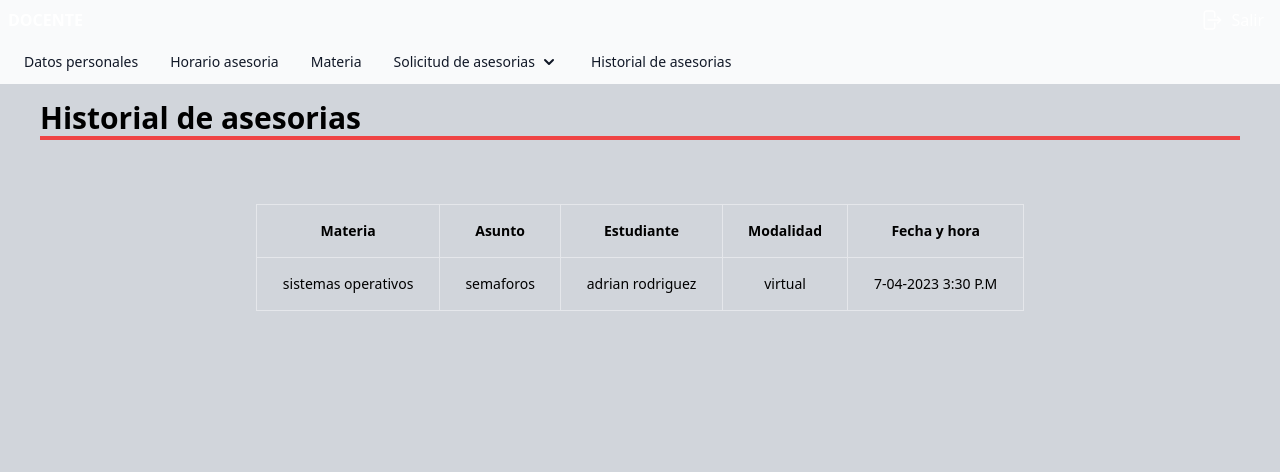
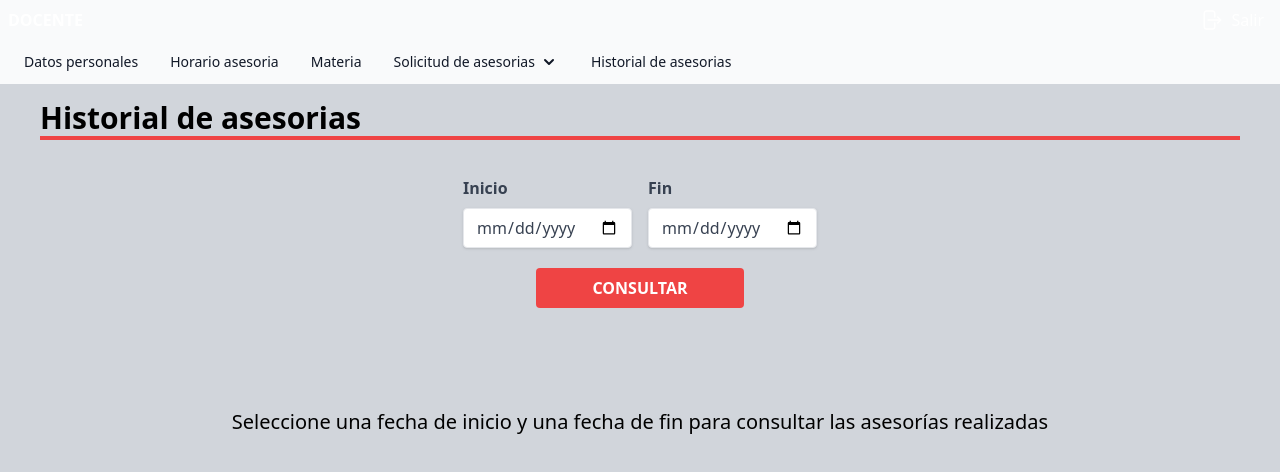
Before and after one commit to dannadeily/front-asesorias, a React (Vite) app: page /docente/historialdocente in a window 1280 px wide. Shown: the top 472 px of the page. Built offline with nearby package versions, Linux system fonts and the light colour scheme; sample sign-in values are in the browser's storage.

Commit message:
docente terminado

```diff
--- a/src/pages/docente/EditarSolicitud.jsx
+++ b/src/pages/docente/EditarSolicitud.jsx
@@ -1,6 +1,34 @@
-import React from "react";
+import React, { useState, useEffect } from "react";
+import conexionAxios from "../../axios/Axios";
 
 const EditarSolicitud = () => {
+  const [AsesoriaAprobada, setAsesoriaAprobada] = useState([]);
+
+  useEffect(() => {
+    const fetchData = async () => {
+      try {
+        const response = await conexionAxios.get(
+          `/consultation/accept/teacher/${localStorage.getItem("userId")}`
+        );
+        setAsesoriaAprobada(response.data);
+      } catch (error) {
+        console.error(error);
+      }
+    };
+
+    fetchData();
+  }, []);
+
+  const cancelarAsesoriaAprobada = async (id) => {
+    try {
+      await conexionAxios.put(`/consultation/cancel/${id}`);
+      window.location.reload(); // Recargar la página actual
+      // Realizar alguna acción adicional después de eliminar la asesoría, como actualizar la lista de asesorías
+    } catch (error) {
+      console.error("Error al eliminar la asesoria", error);
+    }
+  };
+
   return (
     <div>
       <div className=" px-10 py-5 ">
@@ -10,42 +38,70 @@ const EditarSolicitud = () => {
           </h1>
         </div>
       </div>
-      <div className="md:w-1/2 lg:w-3/5 md:h-screen mx-auto my-5">
-        <div className="mx-5 my-10 bg-white shadow-md px-5 py-10 rounded-xl   ">
+      {AsesoriaAprobada && AsesoriaAprobada.length ? (
+        <>
+          <div className="md:w-1/2 lg:w-3/5 md:h-screen mx-auto ">
+            {AsesoriaAprobada.map((asesoriaItem) => (
+              <div
+                className="mx-5 my-5 bg-white shadow-md px-5 py-10 rounded-xl "
+                key={asesoriaItem.id}
+              >
+                <div className="grid grid-cols-2 gap-4 ">
+                  <div>
                     <p className="font-bold mb-3 text-gray-700 uppercase">
                       Estudiante:{" "}
-            <span className="font-normal normal-case">Adrian Redriguez</span>
+                      <span className="font-normal normal-case">
+                        {asesoriaItem.estudiante}
+                      </span>
                     </p>
+
                     <p className="font-bold mb-3 text-gray-700 uppercase">
-            Codigo: <span className="font-normal normal-case">1151707</span>
+                      Asunto:{" "}
+                      <span className="font-normal normal-case">
+                        {asesoriaItem.description}
+                      </span>
                     </p>
-          <p className="font-bold mb-3 text-gray-700 uppercase">
-            Asunto: <span className="font-normal normal-case">semaforonos</span>
-          </p>
+                  </div>
+                  <div>
                     <p className="font-bold mb-3 text-gray-700 uppercase">
                       Materia:{" "}
-            <span className="font-normal normal-case">sistemas operativos</span>
+                      <span className="font-normal normal-case">
+                        {asesoriaItem.materia}
+                      </span>
                     </p>
-          <p className="font-bold mb-3 text-gray-700 uppercase">
-            Modalidad: <span className="font-normal normal-case">virtual</span>
-          </p>
+
                     <p className="font-bold mb-3 text-gray-700 uppercase">
                       Horario:{" "}
                       <span className="font-normal normal-case">
-              lunes 12 de abril a las 4:30 P.M
+                        {asesoriaItem.date} de {asesoriaItem.startTime} a{" "}
+                        {asesoriaItem.endTime}
                       </span>
                     </p>
+                  </div>
+                </div>
 
-          <div className="flex justify-between mt-10">
+                <div className="flex justify-center mt-3">
                   <button
+                    onClick={() => cancelarAsesoriaAprobada(asesoriaItem.id)}
                     type="button"
-              className="py-2 px-10 bg-red-600 hover:bg-red-700 text-white font-bold uppercase rounded-lg "
+                    className="py-2 px-10 bg-red-600 hover:bg-red-700 text-white font-bold uppercase rounded-lg ml-4"
                   >
                    Cancelar
                   </button>
                 </div>
               </div>
+            ))}
           </div>
+        </>
+      ) : (
+        <>
+          <div className="mb-4">
+            <p className="text-xl mt-5 mb-10 text-center">
+              No hay asesorias en este momento
+            </p>
+          </div>
+        </>
+      )}
     </div>
   );
 };
--- a/src/pages/docente/HabilitarMateria.jsx
+++ b/src/pages/docente/HabilitarMateria.jsx
@@ -38,7 +38,7 @@ const HabilitarMateria = () => {
   const habilitarMateria = async (id) => {
     try {
       await conexionAxios.put(`/course/enable/${id}`);
-    //   window.location.reload(); // Recargar la página actual
+      window.location.reload(); // Recargar la página actual
       // Realizar alguna acción adicional después de habilitar la materia
     } catch (error) {
       console.error("Error al habilitar la materia", error);
@@ -103,11 +103,12 @@ const HabilitarMateria = () => {
               )
               .map((materia) => (
                 <li
+                onClick={() => selectMateria(materia)}
                   key={materia.id}
                   className="p-3 hover:bg-gray-100 cursor-pointer"
                 >
                   <span
-                    onClick={() => selectMateria(materia)}
+
                     className={
                       selectedMateria && selectedMateria.id === materia.id
                         ? "font-medium text-blue-600"
--- a/src/pages/docente/HistorialAsesoria.jsx
+++ b/src/pages/docente/HistorialAsesoria.jsx
@@ -1,80 +1,187 @@
-import React from "react";
+import React, { useState, useEffect } from "react";
+import conexionAxios from "../../axios/Axios";
 
 const HistorialAsesoria = () => {
+  const [startDate, setStartDate] = useState("");
+  const [endDate, setEndDate] = useState("");
+  const [dataReporte, setDataReporte] = useState([]);
+  const [searchTerm, setSearchTerm] = useState("");
+  const [filteredData, setFilteredData] = useState([]);
+  const [dataTotal, setDataTotal] = useState([]);
+
+  const handleSubmit = async (e) => {
+    e.preventDefault();
+
+    if (startDate.trim() === "" || endDate.trim() === "") {
+      setAlertaError({
+        error: true,
+        message: "Todos los campos son obligatorios",
+      });
+      setTimeout(() => setAlertaError({ error: false, message: "" }), 5000); // limpiar la alerta después de 5 segundos
+    }
+
+    try {
+      const res = await conexionAxios.post(
+        "/consultation/getAllByTeacherIdAndDateBetween/" +
+          localStorage.getItem("userId"),
+        {
+          startDate,
+          endDate,
+        }
+      );
+
+      if (res.status === 200) {
+        console.log(res.data);
+        // Reiniciar los valores de los campos
+        setDataTotal(res.data); // Actualizar los datos totales
+        setDataReporte(res.data); // Actualizar los datos filtrados inicialmente
+      }
+    } catch (error) {
+      // Manejar el error de la solicitud
+    }
+  };
+
+  const search = (event) => {
+    const term = event.target.value.toLowerCase();
+    setSearchTerm(term);
+
+    const filtered = dataTotal.filter((item) =>
+      Object.values(item).some(
+        (value) => value && value.toString().toLowerCase().includes(term)
+      )
+    );
+
+    setFilteredData(filtered);
+  };
+
   return (
     <div>
-      <div className=" px-10 py-5 ">
+      <div className="px-10 py-5">
         <div className="mb-4">
           <h1 className="text-3xl font-bold border-b-4 border-red-500">
             Historial de asesorias
           </h1>
         </div>
       </div>
+      <form onSubmit={handleSubmit}>
+        <div className="flex justify-center items-center">
+          <div className="mr-4">
+            <label className="block text-gray-700 font-bold mb-2">Inicio</label>
+            <input
+              type="date"
+              value={startDate}
+              onChange={(e) => setStartDate(e.target.value)}
+              className="shadow appearance-none border rounded w-full py-2 px-3 text-gray-700 leading-tight focus:outline-none focus:shadow-outline"
+            />
+          </div>
+          <div>
+            <label className="block text-gray-700 font-bold mb-2">Fin</label>
+            <input
+              type="date"
+              value={endDate}
+              onChange={(e) => setEndDate(e.target.value)}
+              className="shadow appearance-none border rounded w-full py-2 px-3 text-gray-700 leading-tight focus:outline-none focus:shadow-outline"
+            />
+          </div>
+        </div>
+
+        <div className="w-52  mx-auto my-5">
+          <div>
+            <input
+              type="submit"
+              value="Consultar"
+              className="bg-red-500 mb-5 w-full py-2 text-white uppercase font-bold rounded hover:cursor-pointer hover:bg-sky-800 transition-colors"
+            />
+          </div>
+        </div>
+      </form>
+      {dataReporte && dataReporte.length ? (
         <div className="md:w-1/2 lg:w-3/5 md:h-screen mx-auto my-5">
           <div className="flex flex-col">
-          <div className="overflow-x-auto sm:-mx-6 lg:-mx-8">
-            <div className="inline-block min-w-full py-2 sm:px-6 lg:px-8">
-              <div className="overflow-hidden">
-                <table className="min-w-full border text-center text-sm font-light dark:border-neutral-500">
-                  <thead className="border-b font-medium dark:border-neutral-500">
+            <div className="py-2 align-middle inline-block min-w-full sm:px-6 lg:px-8">
+              <div>
+                <div className="p-3">
+                  <label htmlFor="input-group-search" className="sr-only">
+                    Buscar
+                  </label>
+                  <div className="relative">
+                    <div className="absolute inset-y-0 left-0 flex items-center pl-3 pointer-events-none">
+                      <svg
+                        className="w-5 h-5 text-gray-500"
+                        aria-hidden="true"
+                        fill="currentColor"
+                        viewBox="0 0 20 20"
+                        xmlns="http://www.w3.org/2000/svg"
+                      >
+                        <path
+                          fillRule="evenodd"
+                          d="M8 4a4 4 0 100 8 4 4 0 000-8zM2 8a6 6 0 1110.89 3.476l4.817 4.817a1 1 0 01-1.414 1.414l-4.816-4.816A6 6 0 012 8z"
+                          clipRule="evenodd"
+                        ></path>
+                      </svg>
+                    </div>
+                    <input
+                      type="text"
+                      id="input-group-search"
+                      className="w-full pl-10 pr-3 py-2 border border-gray-300 rounded-md text-gray-900 placeholder-gray-500 focus:outline-none focus:ring-2 focus:ring-blue-500 focus:border-blue-500 sm:text-sm"
+                      placeholder="Buscar"
+                      onChange={search}
+                    />
+                  </div>
+                </div>
+              </div>
+              <div className="shadow overflow-hidden border-b border-gray-200 sm:rounded-lg">
+                <table className="min-w-full divide-y divide-gray-400 ">
+                  <thead className="text-xs  uppercase bg-blue-400">
                     <tr>
-                      <th
-                        scope="col"
-                        className="border-r px-6 py-4 dark:border-neutral-500"
-                      >
+                      <th scope="col" className="px-6 py-3">
                         Materia
                       </th>
-                      <th
-                        scope="col"
-                        className="border-r px-6 py-4 dark:border-neutral-500"
-                      >
+                      <th scope="col" className="px-6 py-3">
                         Asunto
                       </th>
-                      <th
-                        scope="col"
-                        className="border-r px-6 py-4 dark:border-neutral-500"
-                      >
+
+                      <th scope="col" className="px-6 py-3">
                         Estudiante
                       </th>
-                      <th
-                        scope="col"
-                        className="border-r px-6 py-4 dark:border-neutral-500"
-                      >
-                        Modalidad
-                      </th>
-                      <th
-                        scope="col"
-                        className="border-r px-6 py-4 dark:border-neutral-500"
-                      >
+                      <th scope="col" className="px-6 py-3">
                         Fecha y hora
                       </th>
                     </tr>
                   </thead>
-                  <tbody>
-                    <tr className="border-b dark:border-neutral-500">
-                      <td className="whitespace-nowrap border-r px-6 py-4 font-medium dark:border-neutral-500">
-                        sistemas operativos
+                  <tbody className="bg-white divide-y divide-gray-400">
+                    {(searchTerm !== "" ? filteredData : dataTotal).map(
+                      (consultarItem) => (
+                        <tr key={consultarItem.id}>
+                          <td className="px-6 py-3">{consultarItem.materia}</td>
+                          <td className="px-6 py-3">
+                            {consultarItem.description}
                           </td>
-                      <td className="whitespace-nowrap border-r px-6 py-4 dark:border-neutral-500">
-                        semaforos
+                          <td className="px-6 py-3">
+                            {consultarItem.estudiante}
                           </td>
-                      <td className="whitespace-nowrap border-r px-6 py-4 dark:border-neutral-500">
-                        adrian rodriguez
-                      </td>
-                      <td className="whitespace-nowrap border-r px-6 py-4 dark:border-neutral-500">
-                        virtual
-                      </td>
-                      <td className="whitespace-nowrap border-r px-6 py-4 dark:border-neutral-500">
-                        7-04-2023 3:30 P.M
+                          <td className="px-6 py-3">
+                            {consultarItem.date} de {consultarItem.startTime} a{" "}
+                            {consultarItem.endTime}
                           </td>
                         </tr>
+                      )
+                    )}
                   </tbody>
                 </table>
               </div>
             </div>
           </div>
         </div>
+      ) : (
+        <div className="mb-4">
+          <div className="px-10 py-5"></div>
+          <p className="text-xl mt-5 mb-10 text-center">
+            Seleccione una fecha de inicio y una fecha de fin para consultar las
+            asesorías realizadas
+          </p>
         </div>
+      )}
     </div>
   );
 };
--- a/src/pages/docente/SolicitudAsesoria.jsx
+++ b/src/pages/docente/SolicitudAsesoria.jsx
@@ -1,6 +1,44 @@
-import React from "react";
+import React, { useState, useEffect } from "react";
+import conexionAxios from "../../axios/Axios";
 
 const SolicitudAsesoria = () => {
+  const [solicitudAsesoria, setSolicitudAsesoria] = useState([]);
+
+  useEffect(() => {
+    const fetchData = async () => {
+      try {
+        const response = await conexionAxios.get(
+          `/consultation/actives/teacher/${localStorage.getItem("userId")}`
+        );
+        setSolicitudAsesoria(response.data);
+      } catch (error) {
+        console.error(error);
+      }
+    };
+
+    fetchData();
+  }, []);
+
+  const cancelarAsesoria = async (id) => {
+    try {
+      await conexionAxios.put(`/consultation/cancel/${id}`);
+      window.location.reload(); // Recargar la página actual
+      // Realizar alguna acción adicional después de eliminar la asesoría, como actualizar la lista de asesorías
+    } catch (error) {
+      console.error("Error al eliminar la asesoria", error);
+    }
+  };
+
+  const aceptarAsesoria = async (id) => {
+    try {
+      await conexionAxios.put(`/consultation/accept/${id}`);
+      window.location.reload(); // Recargar la página actual
+      // Realizar alguna acción adicional después de eliminar la asesoría, como actualizar la lista de asesorías
+    } catch (error) {
+      console.error("Error al eliminar la asesoria", error);
+    }
+  };
+
   return (
     <div>
       <div className=" px-10 py-5 ">
@@ -10,48 +48,77 @@ const SolicitudAsesoria = () => {
           </h1>
         </div>
       </div>
-      <div className="md:w-1/2 lg:w-3/5 md:h-screen mx-auto my-5">
-        <div className="mx-5 my-10 bg-white shadow-md px-5 py-10 rounded-xl   ">
+      {solicitudAsesoria && solicitudAsesoria.length ? (
+        <>
+          <div className="md:w-1/2 lg:w-3/5 md:h-screen mx-auto ">
+            {solicitudAsesoria.map((asesoriaItem) => (
+              <div
+                className="mx-5 my-5 bg-white shadow-md px-5 py-10 rounded-xl "
+                key={asesoriaItem.id}
+              >
+                <div className="grid grid-cols-2 gap-4 ">
+                  <div>
                     <p className="font-bold mb-3 text-gray-700 uppercase">
                       Estudiante:{" "}
-            <span className="font-normal normal-case">Adrian Redriguez</span>
+                      <span className="font-normal normal-case">
+                        {asesoriaItem.estudiante}
+                      </span>
                     </p>
+
                     <p className="font-bold mb-3 text-gray-700 uppercase">
-            Codigo: <span className="font-normal normal-case">1151707</span>
+                      Asunto:{" "}
+                      <span className="font-normal normal-case">
+                        {asesoriaItem.description}
+                      </span>
                     </p>
-          <p className="font-bold mb-3 text-gray-700 uppercase">
-            Asunto: <span className="font-normal normal-case">semaforonos</span>
-          </p>
+                  </div>
+                  <div>
                     <p className="font-bold mb-3 text-gray-700 uppercase">
                       Materia:{" "}
-            <span className="font-normal normal-case">sistemas operativos</span>
+                      <span className="font-normal normal-case">
+                        {asesoriaItem.materia}
+                      </span>
                     </p>
-          <p className="font-bold mb-3 text-gray-700 uppercase">
-            Modalidad: <span className="font-normal normal-case">virtual</span>
-          </p>
+
                     <p className="font-bold mb-3 text-gray-700 uppercase">
                       Horario:{" "}
                       <span className="font-normal normal-case">
-              lunes 12 de abril a las 4:30 P.M
+                        {asesoriaItem.date} de {asesoriaItem.startTime} a{" "}
+                        {asesoriaItem.endTime}
                       </span>
                     </p>
+                  </div>
+                </div>
 
-          <div className="flex justify-between mt-10">
+                <div className="flex justify-center mt-3">
                   <button
+                    onClick={() => aceptarAsesoria(asesoriaItem.id)}
                     type="button"
-              className="py-2 px-10 bg-indigo-600 hover:bg-indigo-700 text-white font-bold uppercase rounded-lg "
+                    className="py-2 px-10 bg-indigo-600 hover:bg-indigo-700 text-white font-bold uppercase rounded-lg"
                   >
                     Aceptar
                   </button>
                   <button
+                    onClick={() => cancelarAsesoria(asesoriaItem.id)}
                     type="button"
-              className="py-2 px-10 bg-red-600 hover:bg-red-700 text-white font-bold uppercase rounded-lg "
+                    className="py-2 px-10 bg-red-600 hover:bg-red-700 text-white font-bold uppercase rounded-lg ml-4"
                   >
                     Rechazar
                   </button>
                 </div>
               </div>
+            ))}
           </div>
+        </>
+      ) : (
+        <>
+          <div className="mb-4">
+            <p className="text-xl mt-5 mb-10 text-center">
+              No hay asesorias en este momento
+            </p>
+          </div>
+        </>
+      )}
     </div>
   );
 };
```
Also changed, not shown: src/pages/administrador/ReporteDocente.jsx (+8 -1 lines). Lines whose indentation alone changed are shown as unchanged.
